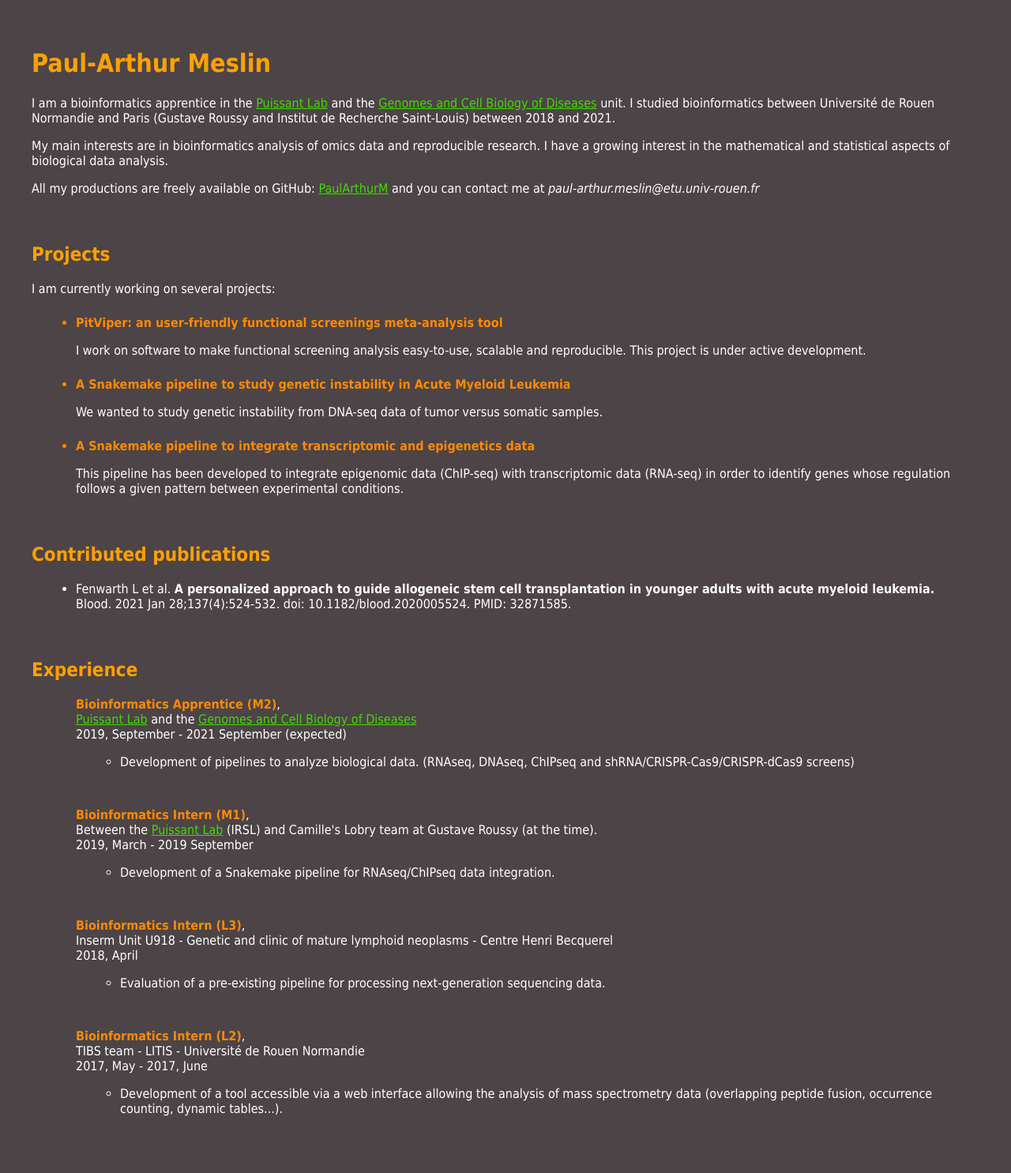
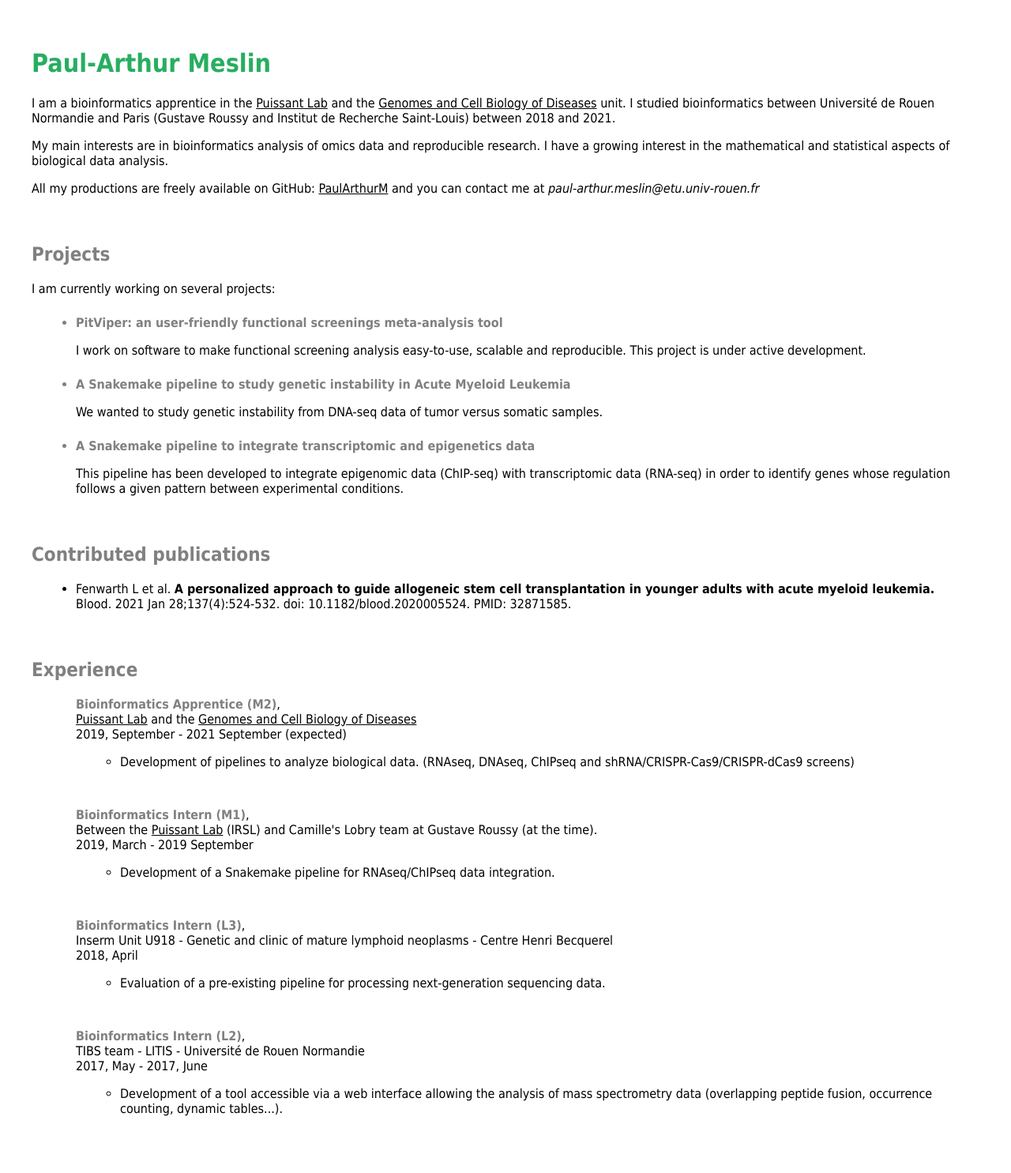
Before and after one commit to PaulArthurM/PaulArthurM.github.io, a Jekyll site: the page index.html, which Jekyll copies as it is, in a window 1280 px wide. Shown: the whole page at 79% size. Built offline with Jekyll 4.4.1, drawn with Linux system fonts in a browser that asks for light colours.

Commit message:
Edit css style

```diff
--- a/css/style.css
+++ b/css/style.css
@@ -1,40 +1,40 @@
 body {
-  background-color: #4c4446;
+  background-color: white;
   font-family: Tahoma, Georgia, serif;
   padding: 2em;
 }
 
 p {
-  color: white;
+  color: black;
 }
 
 h1 {
-  color: #ffa100;
+  color: #27AE60;
 }
 
 h2 {
-  color: #ffa100;
+  color: grey;
   margin-top: 2.5em;
 }
 
 ul {
   margin: 1em;
-  color: white;
+  color: black;
 }
 
 a {
-  color: #45d805;
+  color: black;
   /* font-weight: bold; */
 }
 
 .projects {
-  color: #ff8900;
+  color: grey;
   font-weight: bold;
   margin-top: 1.5em;
 }
 
 b.poste {
-  color: #ff8900;
+  color: grey;
   font-weight: bold;
   margin-top: 2em;
 }
```
